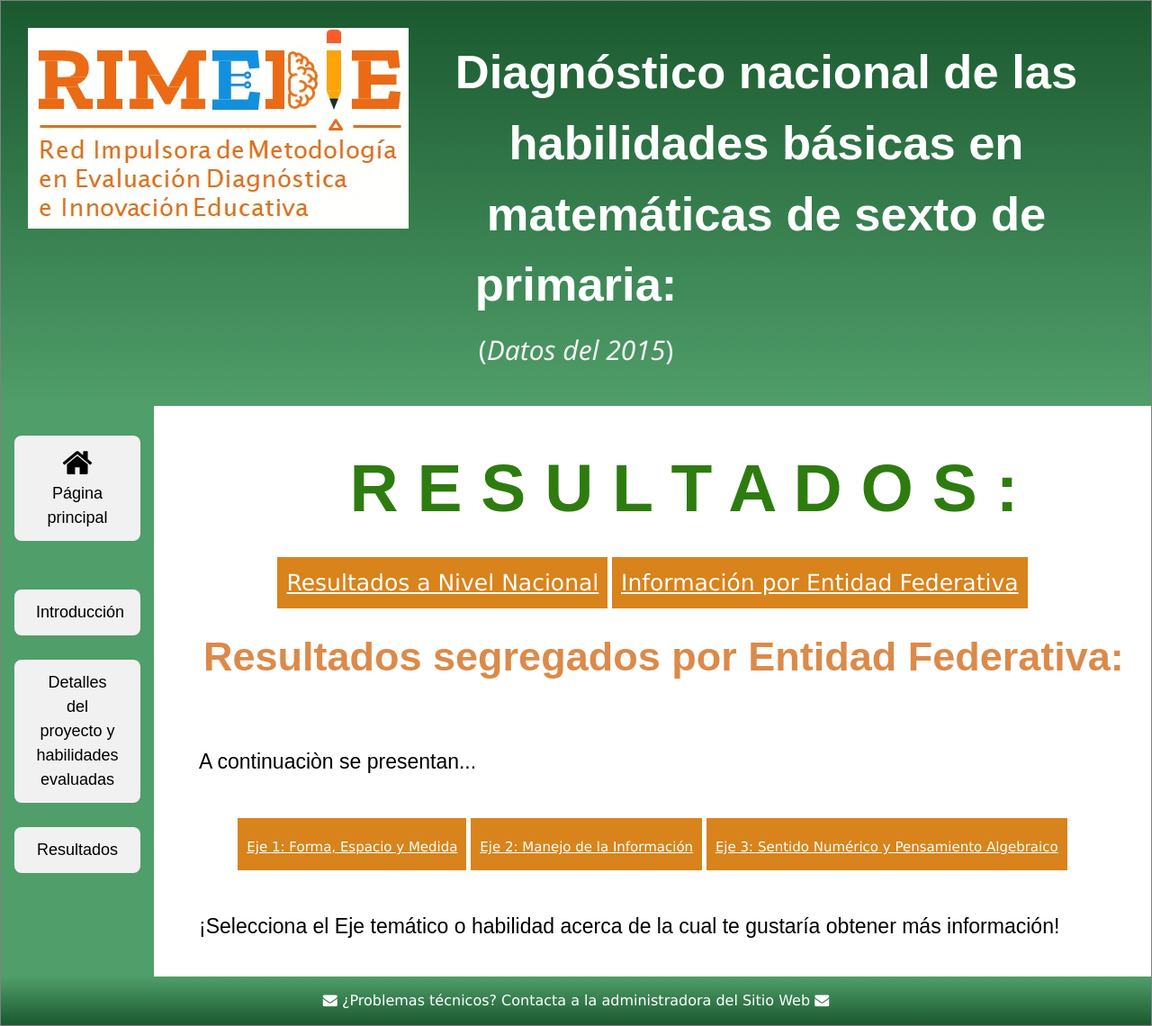
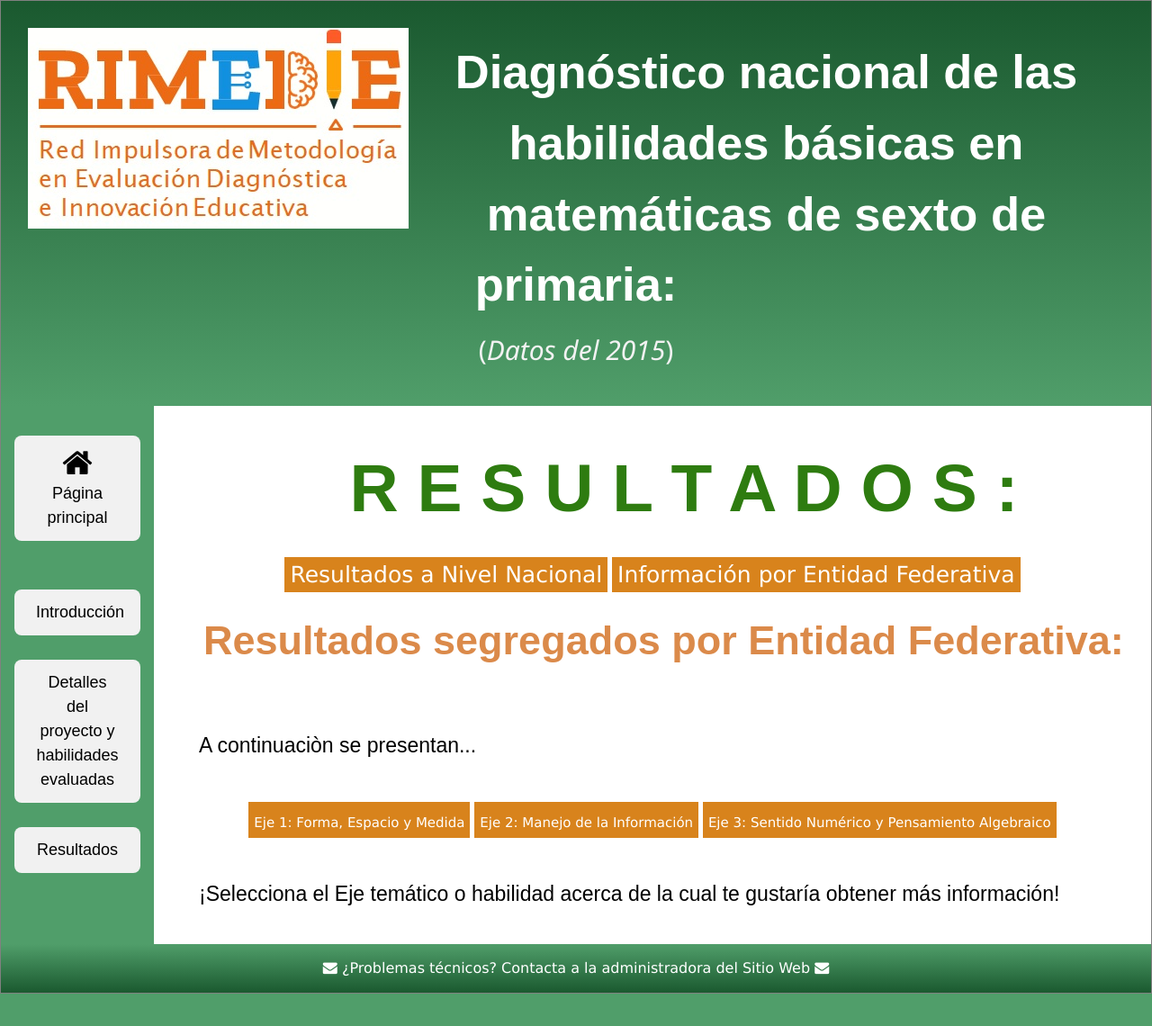
Before and after one commit to rimedie/rimedie.github.io, a Jekyll site: the page built from PLANEA-ELSEN_2015/Heatmaps.html, in a window 1280 px wide. Shown: the whole page at 90% size. Built offline with Jekyll 4.4.1, drawn with Linux system fonts in a browser that asks for light colours; after the commit the page ends 1104 px from its top, so only the background shows below that.

Commit message:
Update 1_MapasCalor.html

```diff
--- a/_layouts/1_MapasCalor.html
+++ b/_layouts/1_MapasCalor.html
@@ -164,7 +164,7 @@
   background-color: #d8831c;
   text-decoration: none;
   color: white;
-  padding: 10px;
+  padding: 105x;
   font-size: 25px;
   border: none;
 }
@@ -232,7 +232,7 @@
  <center>
 <h1 class="interact" style="font-size: 5em; font-weight: bold; text-align:center; font-family: sans-serif;">R E S U L T A D O S :</h1>
 <div class="dropdown">
-  <button class="dropbtn"><a href="https://rimedie.github.io/about_Filosifia.html" style="color:white;">Resultados a Nivel Nacional</a></button>
+  <button class="dropbtn"><a href="https://rimedie.github.io/about_Filosifia.html" style="color:white;text-decoration: none;">Resultados a Nivel Nacional</a></button>
   <div class="dropdown-content">
     <a href="/PLANEA-ELSEN_2015/Resultados_Nacionales.html#FEM">Eje 1: Forma, Espacio y Medida</a>
     <a href="/PLANEA-ELSEN_2015/Resultados_Nacionales.html#MI">Eje 2: Manejo de la Información</a>
@@ -240,7 +240,7 @@
    </div>
 </div>
 <div class="dropdown">
-  <button class="dropbtn"><a href="/PLANEA-ELSEN_2015/Heatmaps.html" style="color:white;">Información por Entidad Federativa</a></button>
+  <button class="dropbtn"><a href="/PLANEA-ELSEN_2015/Heatmaps.html" style="color:white;text-decoration: none;">Información por Entidad Federativa</a></button>
   <div class="dropdown-content">
     <a href="/PLANEA-ELSEN_2015/Heatmaps.html">Resultados del diagnóstico segregados por Estado</a>
    </div>
@@ -250,7 +250,7 @@
 	 <p> A continuaciòn se presentan...</p>
 	 	<br>
 <div class="dropdown">
-  <button class="dropbtn"><a href="" style="color:white; font-size:15px;">Eje 1: Forma, Espacio y Medida</a></button>
+  <button class="dropbtn"><a href="" style="color:white; font-size:15px;text-decoration: none;">Eje 1: Forma, Espacio y Medida</a></button>
   <div class="dropdown-content">
     	<a href="">Habilidad FEM01</a>
 	<a href="">Habilidad FEM02</a>
@@ -267,7 +267,7 @@
     </div>
 </div>
 <div class="dropdown">
-  <button class="dropbtn"><a href="" style="color:white;  font-size:15px;">Eje 2: Manejo de la Información</a></button>
+  <button class="dropbtn"><a href="" style="color:white;  font-size:15px;text-decoration: none;">Eje 2: Manejo de la Información</a></button>
   <div class="dropdown-content">
     	<a href="">Habilidad MI01</a>
 	<a href="">Habilidad MI02</a>
@@ -282,7 +282,7 @@
 	</div>
 </div>
 <div class="dropdown">
-  <button class="dropbtn"><a href="" style="color:white;  font-size:15px;">Eje 3: Sentido Numérico y Pensamiento Algebraico</a></button>
+  <button class="dropbtn"><a href="" style="color:white;  font-size:15px;text-decoration: none;">Eje 3: Sentido Numérico y Pensamiento Algebraico</a></button>
 	  <div class="dropdown-content">
     	<a href="">Habilidad SNPA01</a>
 	<a href="">Habilidad SNPA02</a>
```
